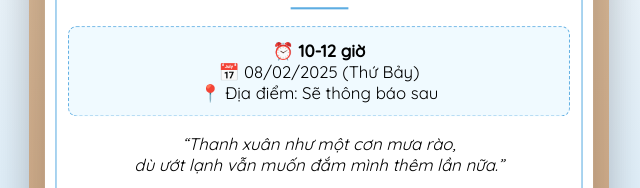
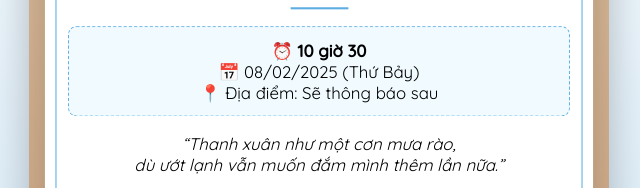
Before and after one commit to phucwebdev/thiepmoikhanhhung, a plain HTML site: page index.html in a window 1280 px wide. Both pictures are taken after a click on the element 640 px from the left and 400 px from the top of the page. Shown: the part 390-578 px from the top of the page, 321-961 px from the left. Drawn offline with nearby package versions, Linux system fonts and the light colour scheme.

Commit message:
Update index.html

```diff
--- a/index.html
+++ b/index.html
@@ -240,7 +240,7 @@ body{
             <div class="divider"></div>
 
             <div class="info-box">
-                ⏰ <b>10-12 giờ </b><br>
+                ⏰ <b>10 giờ 30 </b><br>
                 📅 08/02/2025 (Thứ Bảy)<br>
                 📍 Địa điểm: Sẽ thông báo sau
             </div>
```
